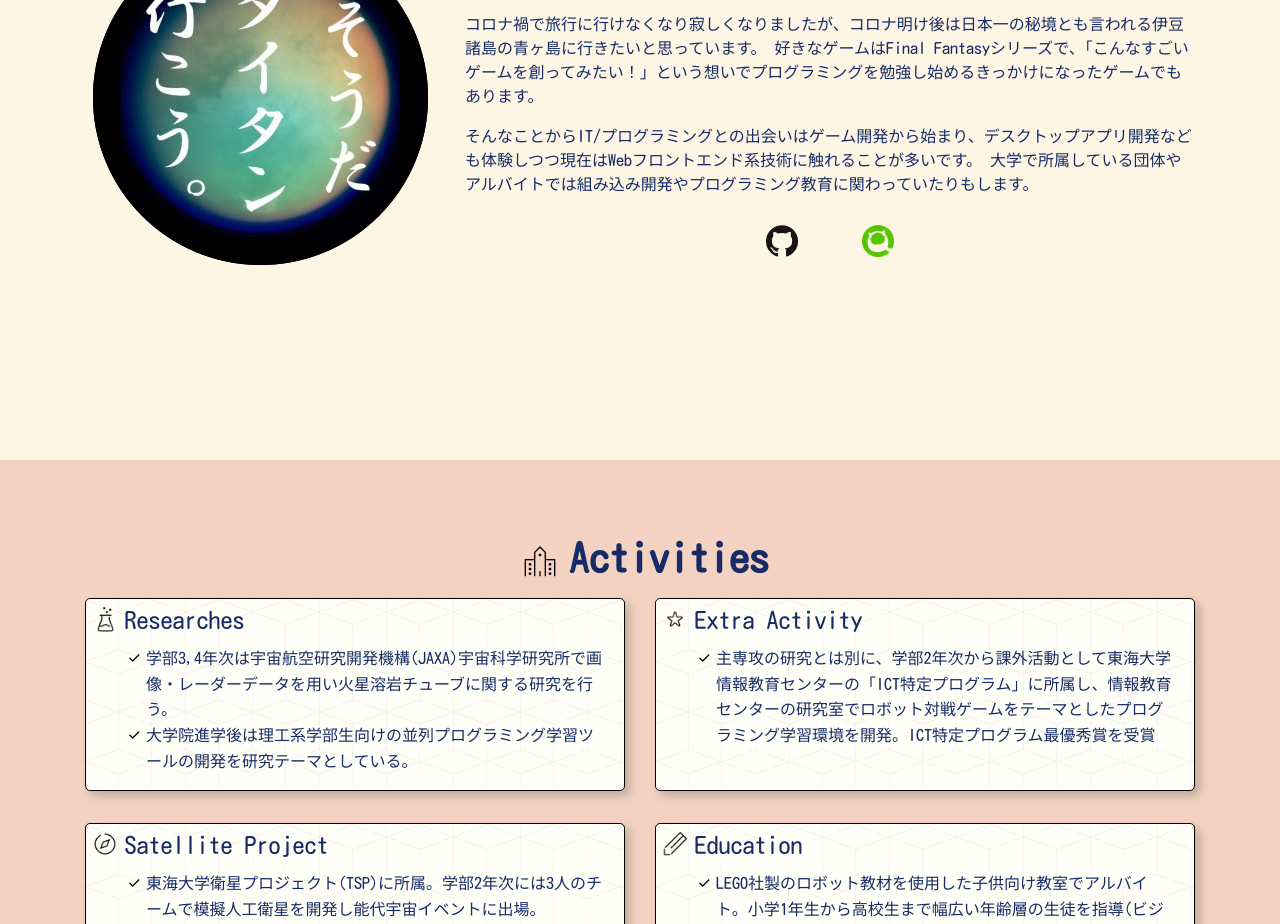
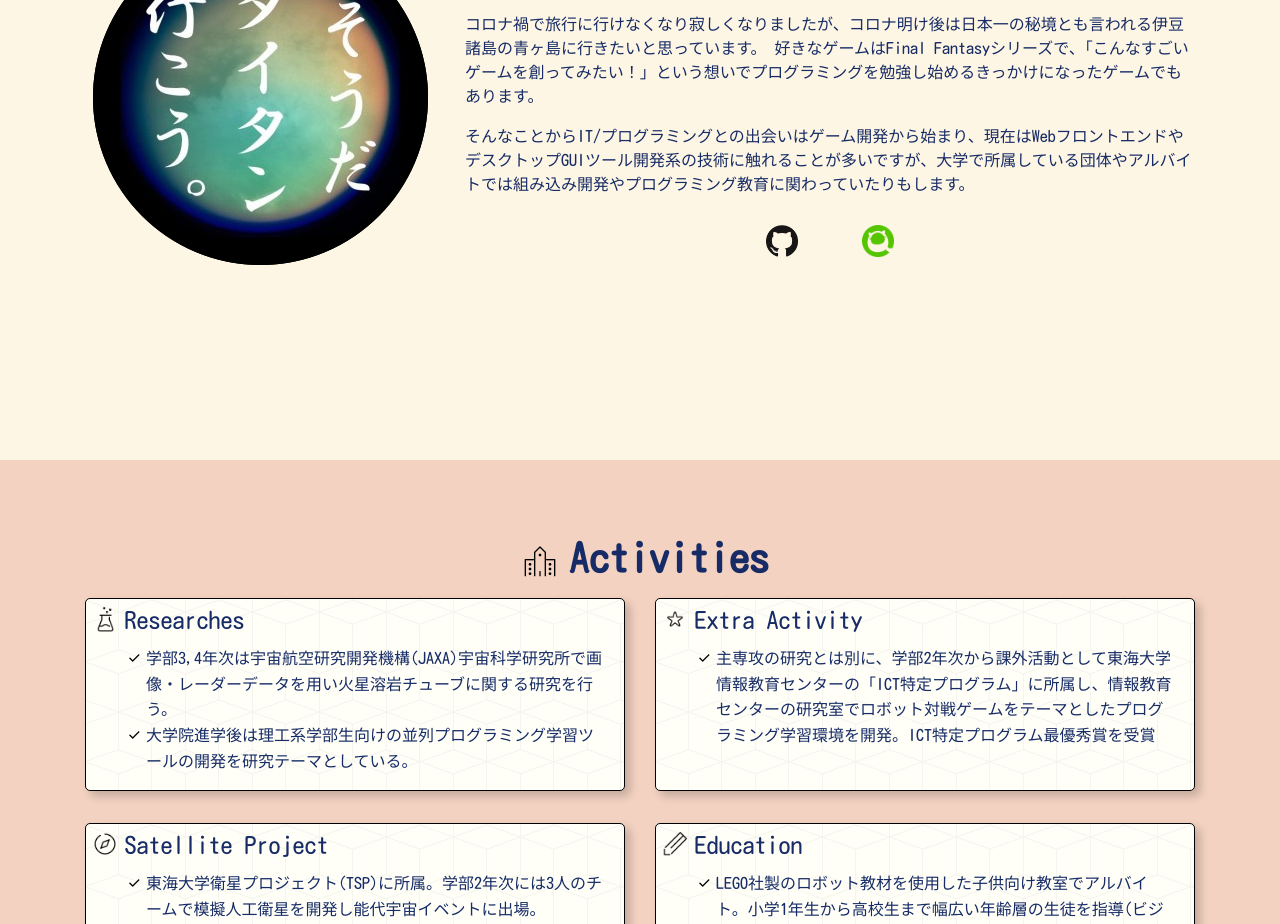
Before and after one commit to aquilaneo/portfolio, a React (Create React App) app: page / in a window 1280 px wide. Shown: the part 1140-2064 px from the top of the page. Built offline with nearby package versions, Linux system fonts and the light colour scheme.

Commit message:
文面を変更

```diff
--- a/src/App.js
+++ b/src/App.js
@@ -84,8 +84,7 @@ const App = () => {
 									Fantasyシリーズで、「こんなすごいゲームを創ってみたい！」という想いでプログラミングを勉強し始めるきっかけになったゲームでもあります。
 								</p>
 								<p>
-									そんなことからIT/プログラミングとの出会いはゲーム開発から始まり、デスクトップアプリ開発なども体験しつつ現在はWebフロントエンド系技術に触れることが多いです。
-									大学で所属している団体やアルバイトでは組み込み開発やプログラミング教育に関わっていたりもします。
+									そんなことからIT/プログラミングとの出会いはゲーム開発から始まり、現在はWebフロントエンドやデスクトップGUIツール開発系の技術に触れることが多いですが、大学で所属している団体やアルバイトでは組み込み開発やプログラミング教育に関わっていたりもします。
 								</p>
 							</div>
 							<div className={"center"}>
```
